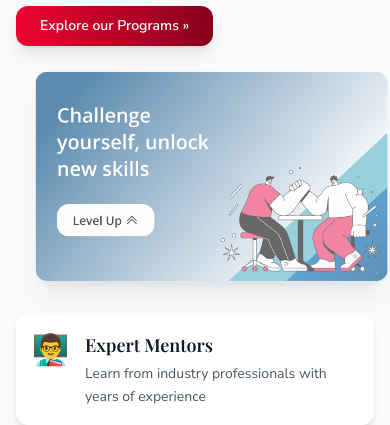
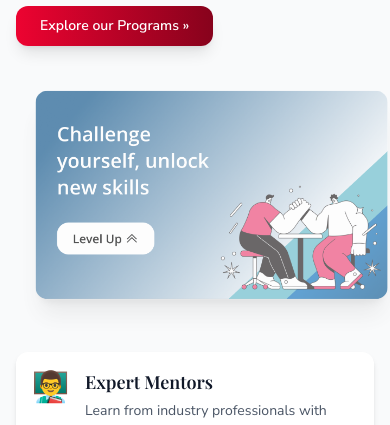
Before and after one commit to Vikashtechsolve/stv, a React (Vite) app: page / in a window 390 px wide. Shown: the part 394-819 px from the top of the page. Built offline with nearby package versions, Linux system fonts and the light colour scheme; no server answers; a web font is replaced by a local one.

Commit message:
fixed scroll problem

```diff
--- a/src/component/Footer.jsx
+++ b/src/component/Footer.jsx
@@ -135,7 +135,7 @@ const Footer = () => {
       </div>
 
       {/* BOTTOM */}
-      <div className="flex flex-col md:flex-row justify-between items-center mt-6 pt-6 border-t border-gray-300 text-base font-nunito text-gray-600">
+      <div className="flex flex-col md:flex-row justify-between items-center mt-6 pt-6  border-gray-300 text-base font-nunito text-gray-600">
         <p className="text-[#ED0331] font-semibold mb-3 md:mb-0">VTS © 2025. All rights reserved.</p>
         <div className="flex flex-wrap justify-center gap-4 md:gap-6">
           <a href="/masterClass" className="hover:text-[#ED0331] transition-colors">Master Class</a>
--- a/src/component/Hero.jsx
+++ b/src/component/Hero.jsx
@@ -123,11 +123,11 @@ const Hero = () => {
 
         {/* Right Side Animated Image */}
         <div className="flex-1 flex justify-center items-center relative w-full max-w-xl lg:max-w-2xl">
-          <div className="relative w-full">
+          <div className="relative w-full min-h-[250px] sm:min-h-[300px] md:min-h-[400px] lg:min-h-[500px] flex items-center justify-center">
             <AnimatePresence mode="wait">
               <motion.div
                 key={currentIndex}
-                className="relative w-full"
+                className="absolute inset-0 flex items-center justify-center"
                 initial={{ opacity: 0, x: 50, scale: 0.95 }}
                 animate={{ opacity: 1, x: 0, scale: 1 }}
                 exit={{ opacity: 0, x: -50, scale: 0.95 }}
@@ -136,7 +136,7 @@ const Hero = () => {
                 <img
                   src={dynamicContent[currentIndex].image}
                   alt={dynamicContent[currentIndex].word}
-                  className="w-full h-auto object-contain rounded-xl shadow-xl"
+                  className="w-full h-auto max-h-[250px] sm:max-h-[300px] md:max-h-[400px] lg:max-h-[500px] object-contain rounded-xl shadow-xl"
                 />
               </motion.div>
             </AnimatePresence>
```
